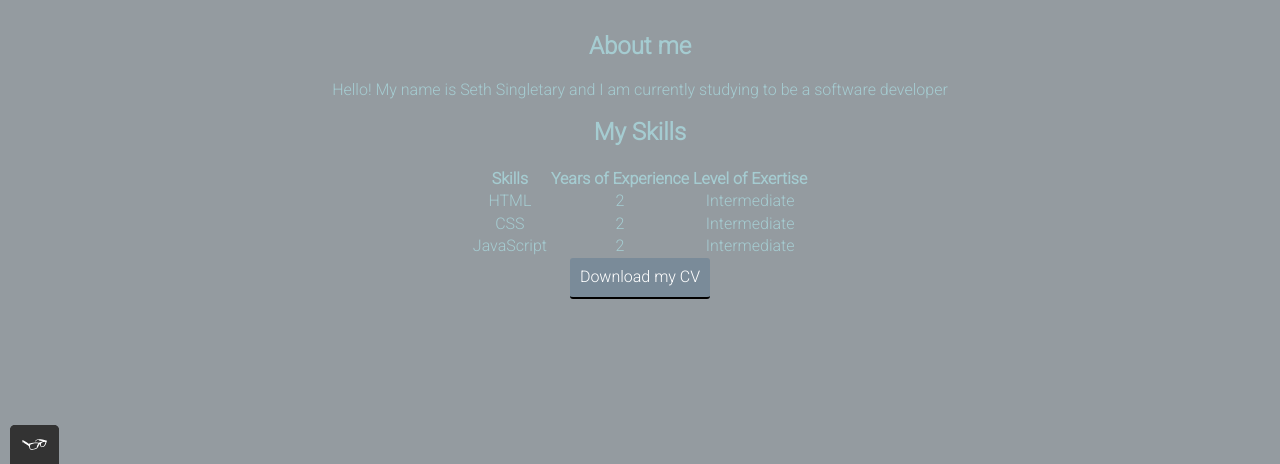
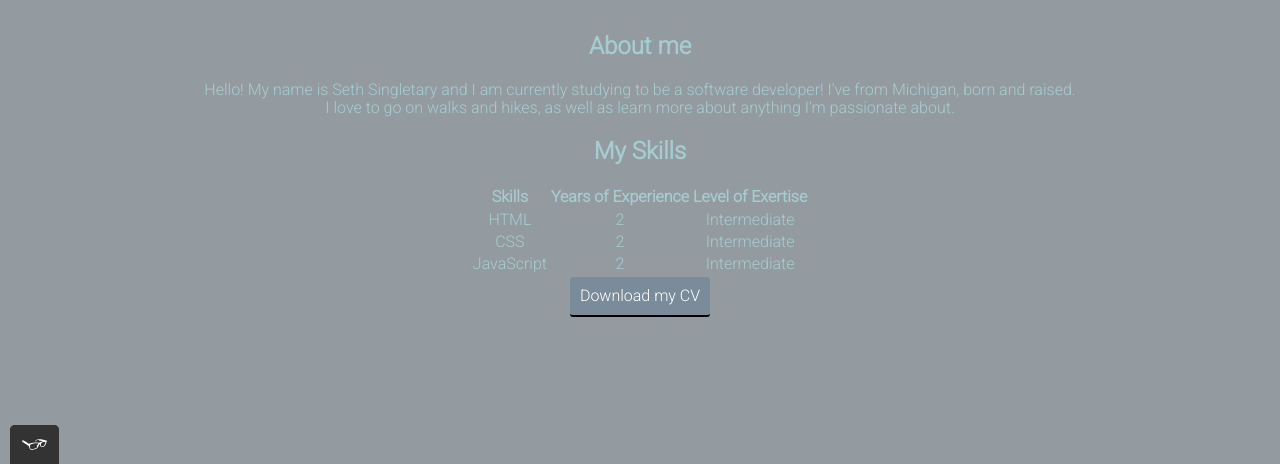
Before and after one commit to SethSingletary/Porfolio, a website: page about.html in a window 1280 px wide. Shown: the part 336-800 px from the top of the page. Drawn offline with nearby package versions, Linux system fonts and the light colour scheme.

Commit message:
updating for career dev course

```diff
--- a/about.html
+++ b/about.html
@@ -31,7 +31,8 @@
         <div class="main_content">
             <h2 class="section_title">About me</h2>
             <p>
-                Hello! My name is Seth Singletary and I am currently studying to be a software developer
+                Hello! My name is Seth Singletary and I am currently studying to be a software developer! I've from Michigan, born and raised.
+                <br>I love to go on walks and hikes, as well as learn more about anything I'm passionate about.
             </p>
             <h2 class="section_title">My Skills</h2>
             <table>
```
Also changed, not shown: contact.html (+1 -0 lines).
